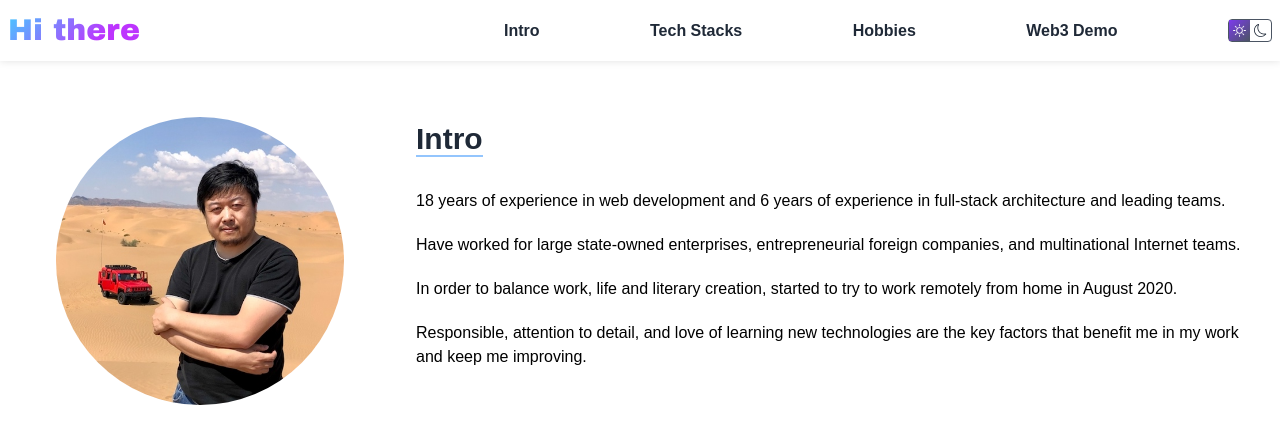
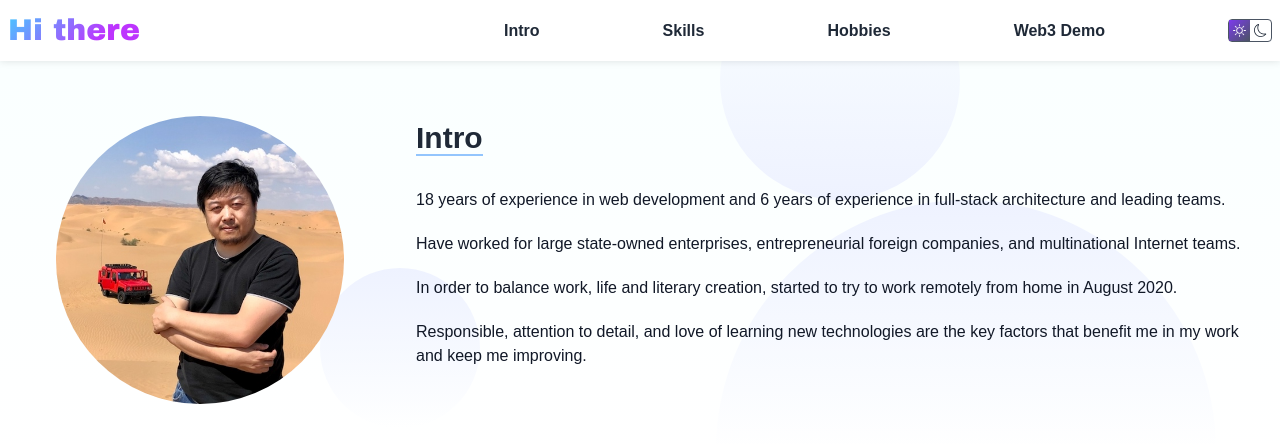
Before and after one commit to billginger/hi-there, a React (Vite) app in the folder client/: page / in a window 1280 px wide. Shown: the top 444 px of the page. Built offline with nearby package versions, Linux system fonts and the light colour scheme; a web font is replaced by a local one.

Commit message:
Update Intro

```diff
--- a/client/src/components/Intro.jsx
+++ b/client/src/components/Intro.jsx
@@ -2,14 +2,30 @@ import avatar from "../assets/avatar.jpg";
 
 const Intro = () => {
   return (
-    <div id="Intro">
-      <div className="container mx-auto p-2 flex items-center">
+    <div id="Intro" className="relative pt-[60px] overflow-hidden">
+      <div className="absolute inset-0 bg-gradient-to-b from-[#f9ffff] to-white dark:from-gray-700 dark:to-gray-900">
+        <div
+          className="absolute w-40 h-40 rounded-full left-1/4 bottom-8 bg-gradient-to-b from-indigo-50 to-transparent
+            dark:from-slate-700 hidden lg:block"
+        />
+        <div
+          className="absolute w-60 h-60 rounded-full right-1/4 -top-10 bg-gradient-to-t from-indigo-50 to-transparent
+            dark:from-slate-700"
+        />
+        <div
+          className="absolute w-[500px] h-[500px] rounded-full right-[5%] -bottom-[240px] bg-gradient-to-b
+            from-indigo-50 via-transparent to-transparent dark:from-slate-700 dark:via-transparent"
+        />
+      </div>
+      <div className="relative container mx-auto p-2 flex items-center">
         <div>
           <img src={avatar} alt="avatar" className="w-72 m-12 rounded-full" />
         </div>
         <div className="flex-1 p-6">
-          <h2 className="inline text-3xl font-semibold text-gray-800 border-b-2 border-blue-300">Intro</h2>
-          <div className="mt-8 mb-8">
+          <h2 className="inline text-3xl font-semibold text-gray-800 dark:text-white border-b-2 border-blue-300">
+            Intro
+          </h2>
+          <div className="my-8 text-gray-900 dark:text-white">
             <p>18 years of experience in web development and 6 years of experience in full-stack architecture and
               leading teams.</p>
             <p>Have worked for large state-owned enterprises, entrepreneurial foreign companies, and
--- a/client/src/components/Navbar.css
+++ b/client/src/components/Navbar.css
@@ -1,10 +1,6 @@
 @font-face {
   font-family: ZenDots;
   src: url('./fonts/ZenDots-Regular.ttf') format('truetype');
-}
-
-.navbar {
-  box-shadow: 0 0 8px 0 rgba(0, 0, 0, 0.12);
 }
 
 .logo {
--- a/client/src/components/Navbar.jsx
+++ b/client/src/components/Navbar.jsx
@@ -1,7 +1,7 @@
 import { DarkMode } from './DarkMode';
 import './Navbar.css'
 
-const MenuItems = ['Intro', 'Tech Stacks', 'Hobbies', 'Web3 Demo'];
+const MenuItems = ['Intro', 'Skills', 'Hobbies', 'Web3 Demo'];
 
 const MenuItem = ({ name }) => (
   <li>
@@ -17,7 +17,7 @@ const MenuItem = ({ name }) => (
 
 const Navbar = () => {
   return (
-    <nav className="navbar bg-white dark:bg-gray-800">
+    <nav className="fixed z-50 w-full bg-white dark:bg-gray-800 shadow-[0_0_8px_0_rgba(0,0,0,0.12)]">
       <div className="container mx-auto p-2 flex justify-between">
         <h1 className="logo">Hi there</h1>
         <ul className="hidden md:flex flex-1 ml-32 max-w-screen-md list-none flex justify-between items-center">
```
